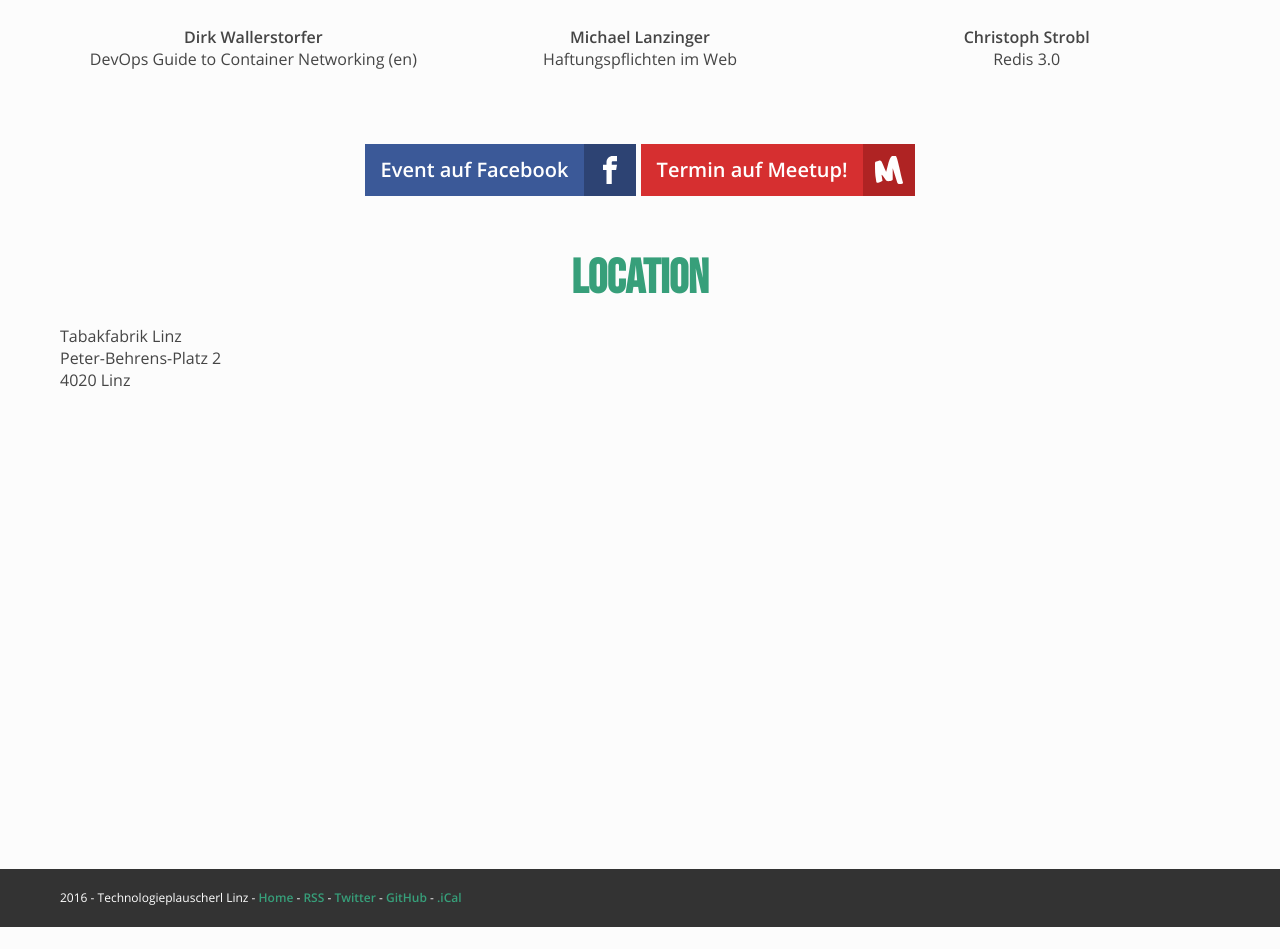
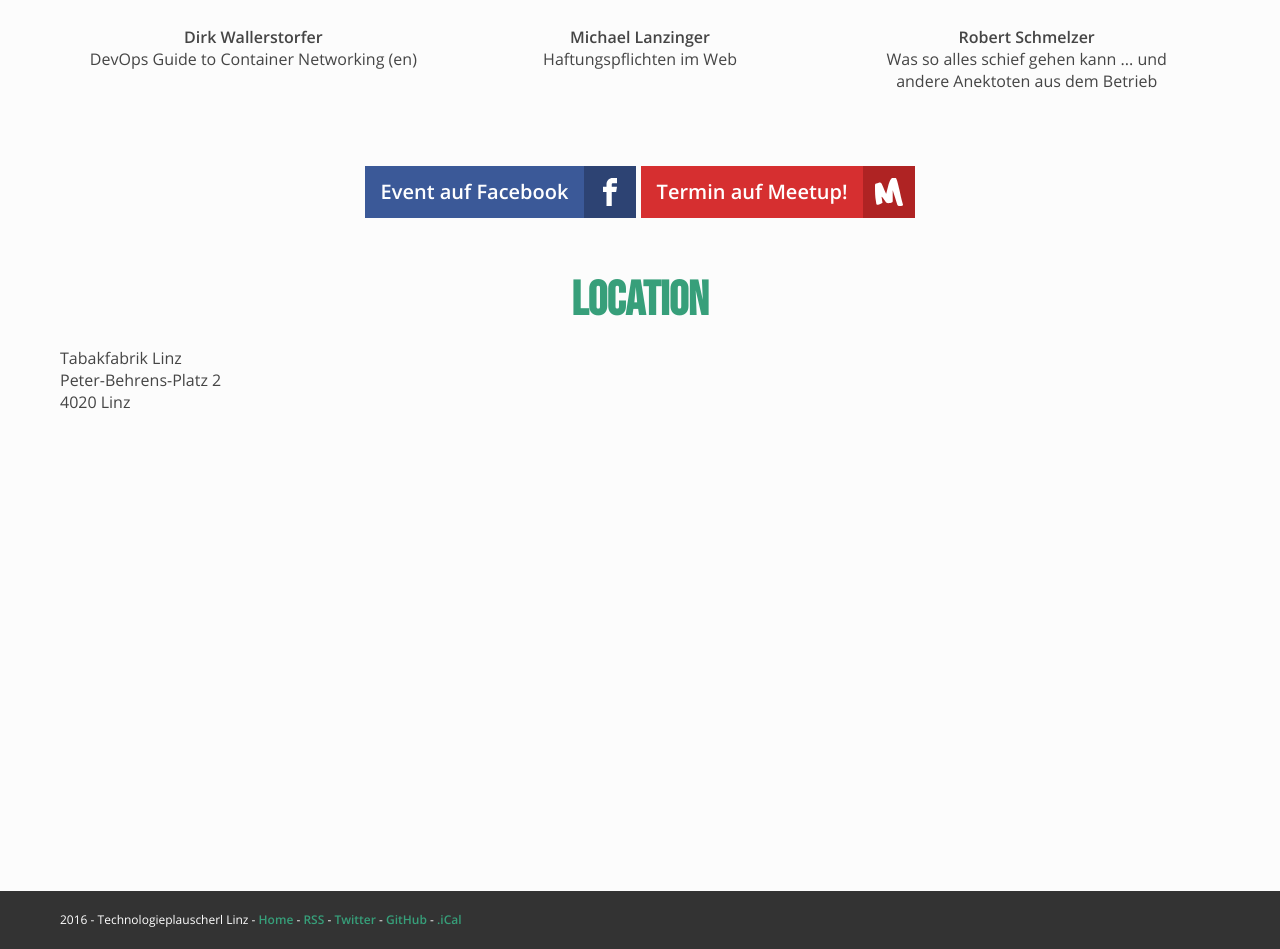
Before and after one commit to mericanAncer127/plauscherl, a Jekyll site: the page built from _plauscherl/39.html, in a window 1280 px wide, cut to the strip 498-1447 px from the top of the page. Built offline with Jekyll 4.4.1, drawn with Linux system fonts in a browser that asks for light colours; before the commit the page ends 1425 px from its top, so only the background shows below that.

Commit message:
Exchanges talk by Christoph with talk by Robert

```diff
--- a/_plauscherl/39.html
+++ b/_plauscherl/39.html
@@ -31,7 +31,7 @@ speakers:
   talk: Haftungspflichten im Web
   img: //scontent.xx.fbcdn.net/v/t1.0-1/c0.0.160.160/p160x160/11200639_1764156163854831_4829798571866319096_n.jpg?oh=84733b766fe67381f3889277290d3b8c&oe=57F4AC0A
 -
-  name: "Christoph Strobl"
-  talk: "Redis 3.0"
-  img: //pbs.twimg.com/profile_images/443764401510694912/udyDMcNb.png
+  name: Robert Schmelzer
+  talk: Was so alles schief gehen kann ... und andere Anektoten aus dem Betrieb
+  img: //scontent-vie1-1.xx.fbcdn.net/v/t1.0-9/10262151_10152245771438375_7745088332052116410_n.jpg?oh=15d24b21fcc7b701af23c0845fa743cb&oe=58296DA1
 ---
```
